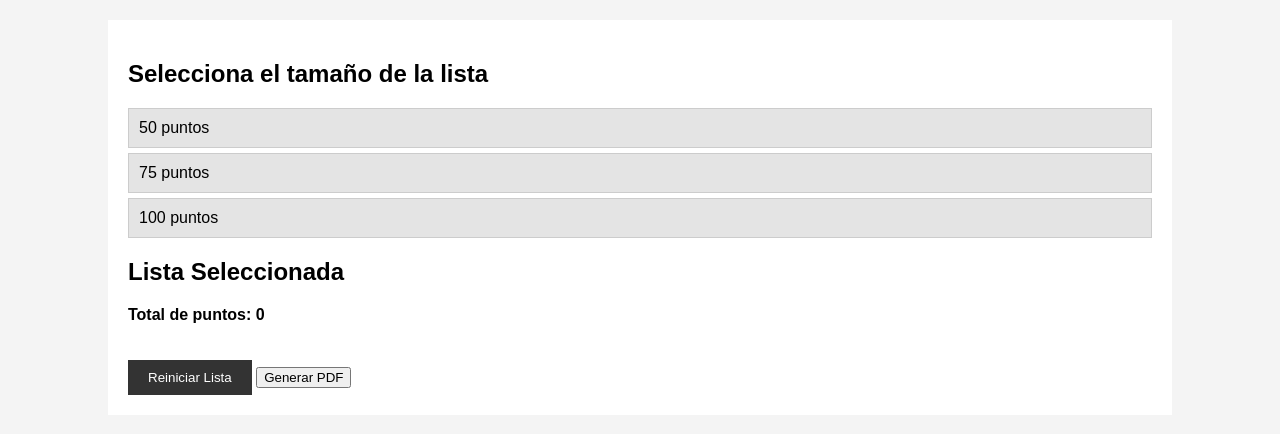
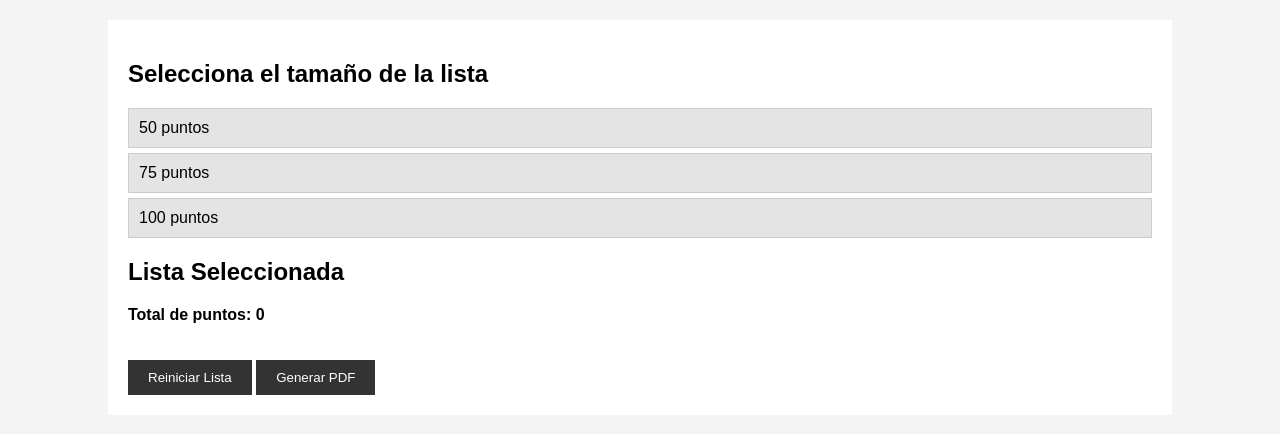
Before and after one commit to Loit-dev/SphereList, a plain HTML site: page index.html in a window 1280 px wide. Shown: the part 224-658 px from the top of the page. Drawn offline with nearby package versions, Linux system fonts and the light colour scheme.

Commit message:
Update index.html

```diff
--- a/index.html
+++ b/index.html
@@ -140,9 +140,8 @@
             <!-- Aquí se mostrarán los combatientes seleccionados -->
         </ul>
         <p class="total-points" id="total-points">Total de puntos: 0</p>
-        <button class="reset-button" onclick="location.reload();">Reiniciar Lista</button> <button id="generatePDF">Generar PDF</button>
+        <button class="reset-button" onclick="location.reload();">Reiniciar Lista</button> <button class="reset-button" id="generatePDF">Generar PDF</button>
     </div>
-<script src="https://cdnjs.cloudflare.com/ajax/libs/jspdf/2.4.0/jspdf.umd.min.js"></script>
 <script>
 const factions = {
     'Adeptos de Malesur': {
@@ -460,7 +459,6 @@ function updateTotalPoints() {
     } else {
         totalPointsElement.classList.remove('over-limit');
     }
-}
 	document.getElementById('generatePDF').addEventListener('click', function () {
     const { jsPDF } = window.jspdf;
     const doc = new jsPDF();
@@ -474,6 +472,7 @@ function updateTotalPoints() {
     // Guarda el PDF
     doc.save('ListaSeleccionada.pdf');
 });
+}
 </script>
 </body>
 </html>
```
